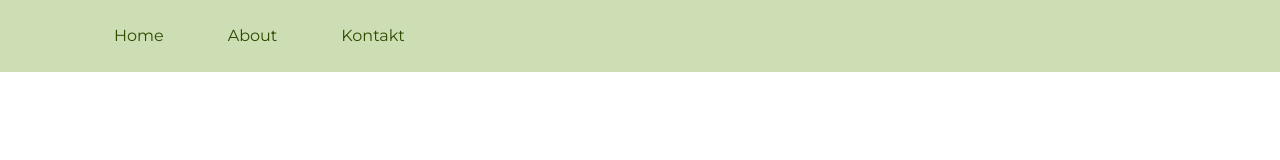
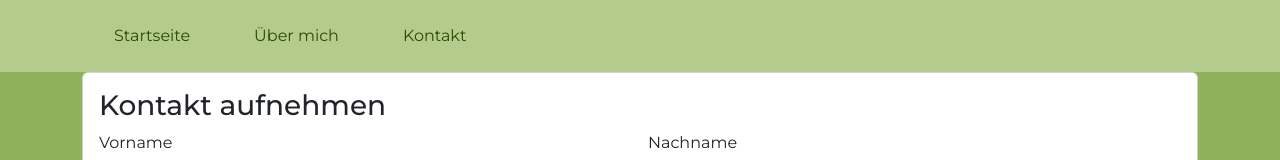
Before and after one commit to lunarpotato/website_dogcoach, a Next.js app: page /kontakt in a window 1280 px wide. Before the commit this address had no page. Shown: the top 160 px of the page. Built offline with nearby package versions, Linux system fonts and the light colour scheme; no server answers.

Commit message:
Refactoring der navbar Komponente und Namensänderung beim Routing

```diff
--- a/app/components/Navbar/Navbar.tsx
+++ b/app/components/Navbar/Navbar.tsx
@@ -7,6 +7,12 @@ import DropdownMenu from "react-bootstrap/DropdownMenu";
 import DropdownItem from "react-bootstrap/DropdownItem";
 
 export default function Navbar() {
+
+//#region Titel für die Navigation
+ const startseite = "Startseite";
+ const aboutMe = "Über mich";
+ const contact = "Kontakt";
+//#endregion
 
   const [dropdownOpen, setDropdownOpen] = useState(false);
 
@@ -24,19 +30,19 @@ export default function Navbar() {
             <ul className="nav me-auto mb-2 mb-lg-0">
               <li className="nav-link">
                 <Link className={Style["nav-link"]} href="/">
-                  Home
+                {startseite}
                 </Link>
               </li>
 
               <li className="nav-link">
                 <Link className={Style["nav-link"]} href="/about">
-                  About
+                  {aboutMe}
                 </Link>
               </li>
 
               <li className="nav-link">
-                <Link className={Style["nav-link"]} href="/contact">
-                  Kontakt
+                <Link className={Style["nav-link"]} href="/kontakt">
+                  {contact}
                 </Link>
               </li>
             </ul>
@@ -56,9 +62,9 @@ export default function Navbar() {
             </Dropdown.Toggle>
 
             <Dropdown.Menu className={Style['dropdown-menu']}>
-              <Dropdown.Item as={Link} href="/" className={Style['dropdown-item']}>Home</Dropdown.Item>
-              <Dropdown.Item as={Link} href="/about" className={Style['dropdown-item']}>About</Dropdown.Item>
-              <Dropdown.Item as={Link} href="/contact" className={Style['dropdown-item']}>Kontakt</Dropdown.Item>
+              <Dropdown.Item as={Link} href="/" className={Style['dropdown-item']}>{startseite}</Dropdown.Item>
+              <Dropdown.Item as={Link} href="/about" className={Style['dropdown-item']}>{aboutMe}</Dropdown.Item>
+              <Dropdown.Item as={Link} href="/contact" className={Style['dropdown-item']}>{contact}</Dropdown.Item>
             </Dropdown.Menu>
           </Dropdown>
 
--- a/app/contact/page.tsx
+++ b/app/kontakt/page.tsx
@@ -1,11 +1,8 @@
 import Form from '../components/Form/KontaktForm'
 
 
-export default function Contact() {
+export default function Kontakt() {
   return (
-
-
     <Form/>
-
   );
 }
```
